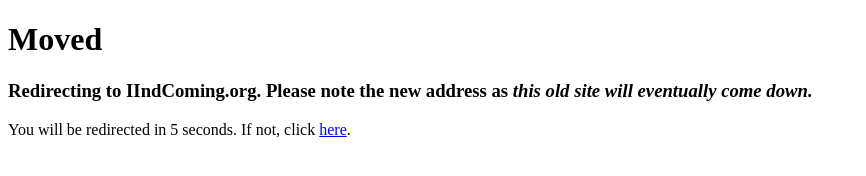
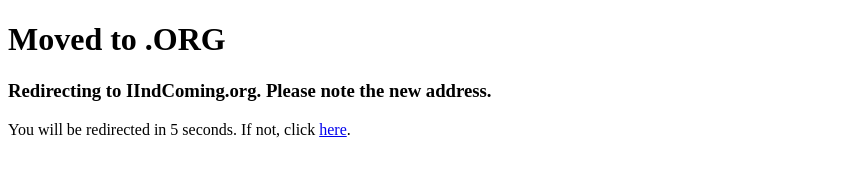
Before and after one commit to PlasmaCosmos/PlasmaCosmos.github.io, a plain HTML site: page index.html in a window 1280 px wide. Shown: the whole page, without its empty margins (0-866 px from the left). Drawn offline with Linux system fonts and the light colour scheme.

Commit message:
Improved verbiage

```diff
--- a/index.html
+++ b/index.html
@@ -6,8 +6,8 @@
     <meta http-equiv="refresh" content="5; url=https://www.iindcoming.org/">
   </head>
   <body>
-    <h1>Moved</h1>
-    <h3>Redirecting to <b>IIndComing.org</b>.  Please note the new address as <i>this old site will eventually come down.</i> </h3>
+    <h1>Moved to .ORG</h1>
+    <h3>Redirecting to <b>IIndComing.org</b>.  Please note the new address. </h3>
     <p>You will be redirected in 5 seconds. If not, click <a href="https://www.iindcoming.org/">here</a>.</p>
   </body>
 </html>
```
